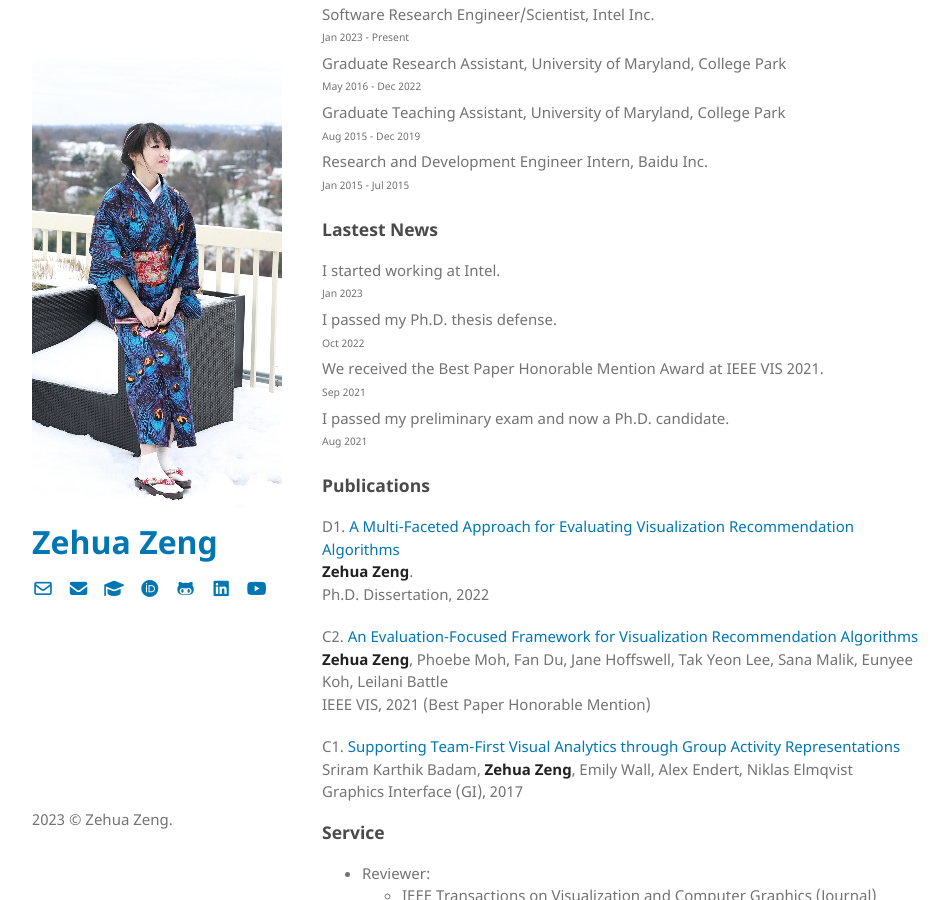
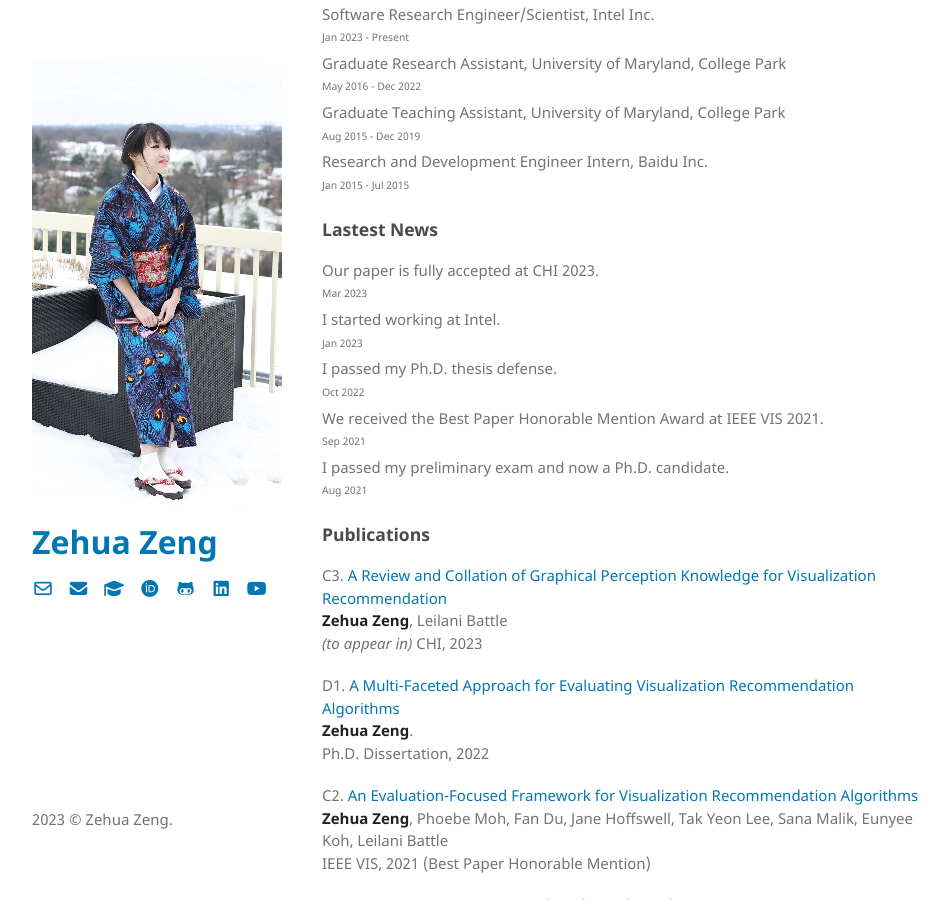
Before and after one commit to Zehua-Zeng/zehua-zeng.github.io, a Jekyll site: the page built from index.md, in a window 1280 px wide and 900 px high, scrolled down 374 px. Shown: the whole window, without its empty margins (158-1107 px from the left). Built offline with Jekyll 4.4.1, drawn with Linux system fonts in a browser that asks for light colours; the repository's description, which GitHub fills in, is left out; our own code applies the rules of GitHub Pages for plain Markdown files.

Commit message:
chi update

```diff
--- a/index.md
+++ b/index.md
@@ -23,6 +23,8 @@ Research and Development Engineer Intern, Baidu Inc. <br/>
 
 ### Lastest News
 
+Our paper is fully accepted at CHI 2023. <br/>
+<sub><sup>Mar 2023</sup></sub><br/>
 I started working at Intel. <br/>
 <sub><sup>Jan 2023</sup></sub><br/>
 I passed my Ph.D. thesis defense. <br/>
@@ -33,6 +35,10 @@ I passed my preliminary exam and now a Ph.D. candidate. <br/>
 <sub><sup>Aug 2021</sup></sub><br/>
 
 ### Publications
+
+C3. <a href="https://arxiv.org/abs/2109.01271">A Review and Collation of Graphical Perception Knowledge for Visualization Recommendation</a> <br/>
+<strong>Zehua Zeng</strong>, Leilani Battle <br/>
+<i>(to appear in)</i> CHI, 2023
 
 D1. <a href="http://hdl.handle.net/1903/29678">A Multi-Faceted Approach for Evaluating Visualization Recommendation Algorithms</a> <br/>
 <strong>Zehua Zeng</strong>. <br/>
```
Also changed, not shown: another-page.md (deleted, +0 -3 lines).
